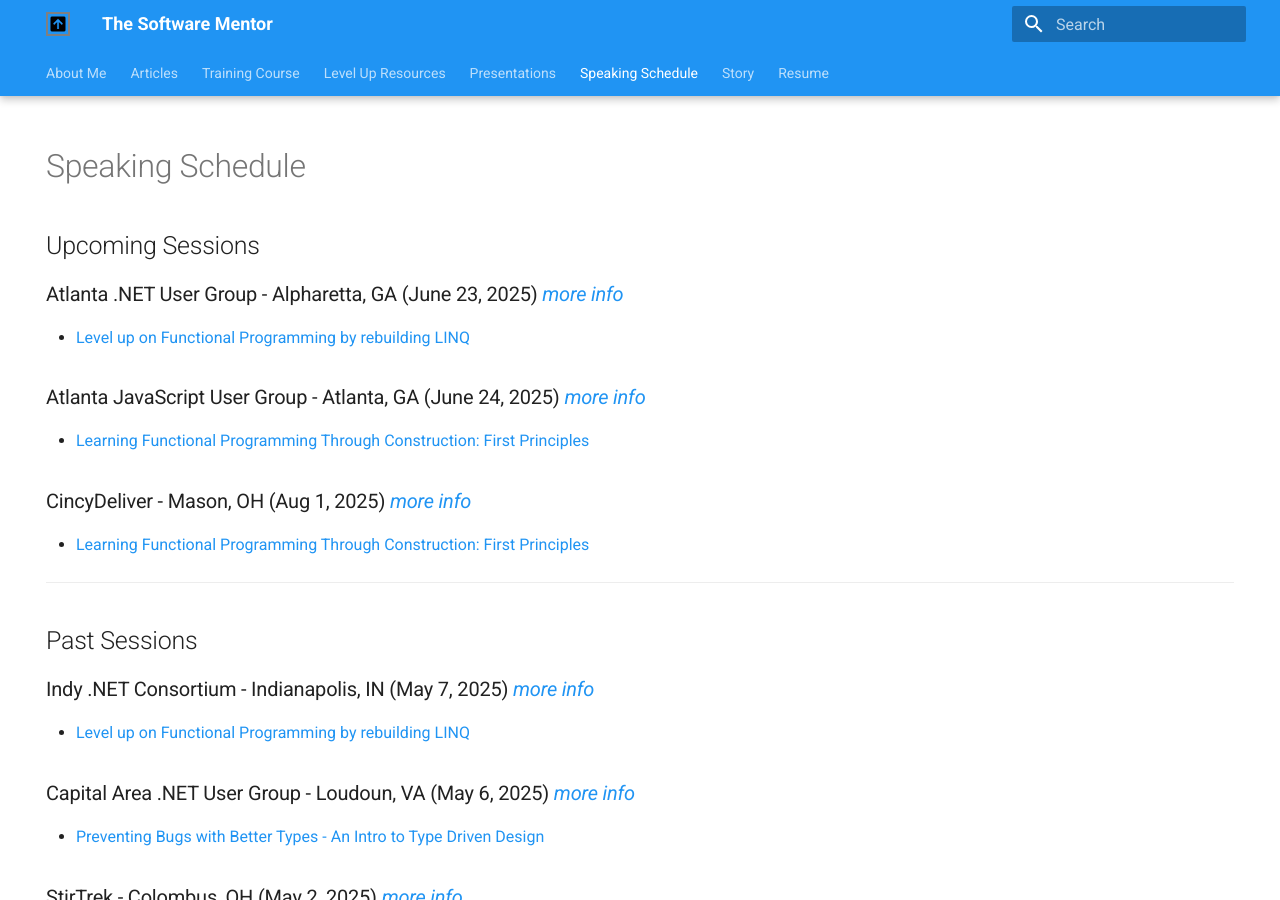
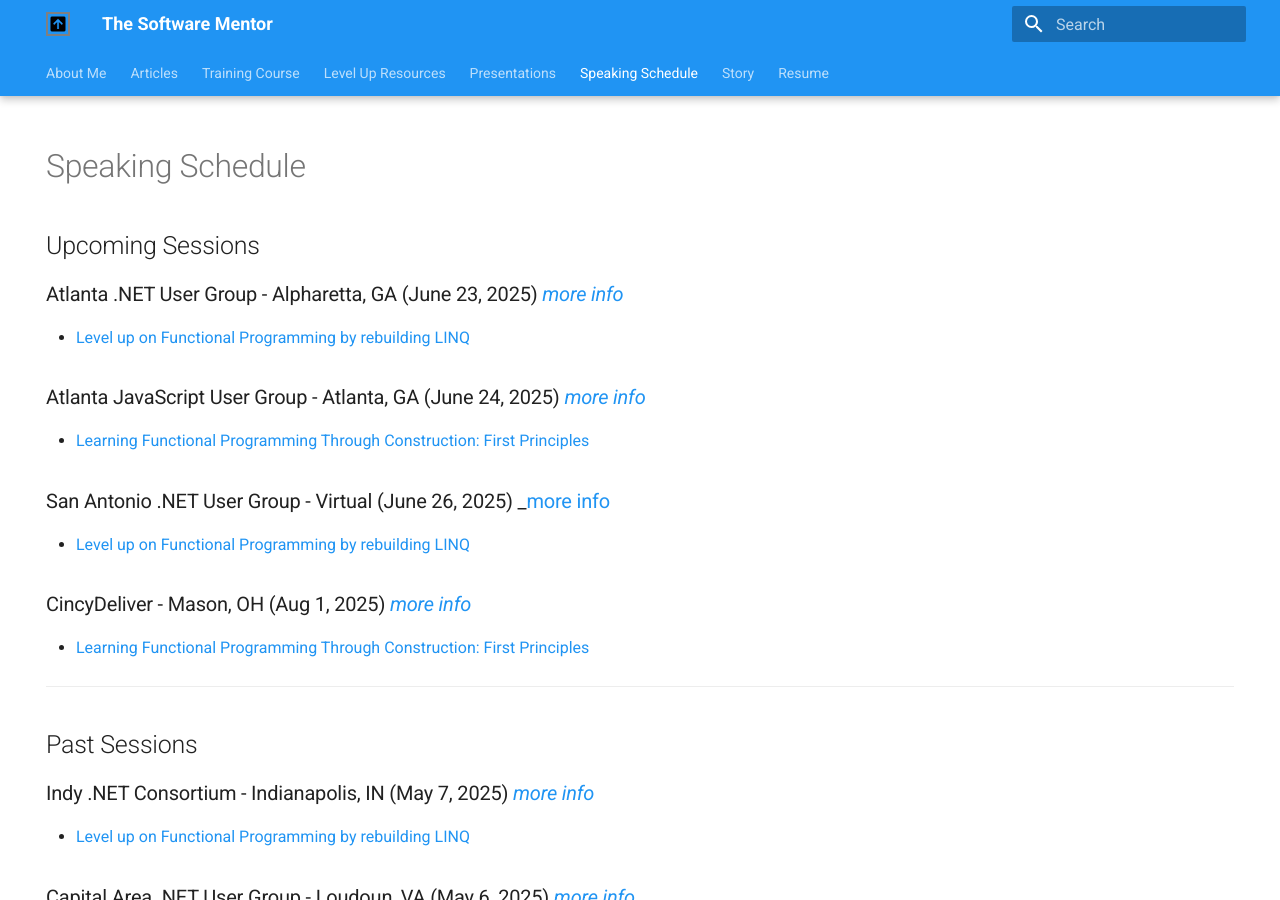
Before and after one commit to cameronpresley/blog, an MkDocs documentation site: the page built from docs/speaking-schedule.md, in a window 1280 px wide and 900 px high. Built offline with MkDocs 1.6.1 and Material for MkDocs 9.7.7, drawn with Linux system fonts in a browser that asks for light colours; plug-ins that fetch from the network failed and are left out.

Commit message:
Update speaking-schedule.md (#150)

```diff
--- a/docs/speaking-schedule.md
+++ b/docs/speaking-schedule.md
@@ -14,6 +14,10 @@ hide:
 ### Atlanta JavaScript User Group - Atlanta, GA (June 24, 2025) _[more info](https://www.meetup.com/atlantajavascript/events/308417893/)_
 
 - [Learning Functional Programming Through Construction: First Principles](./presentations.md#learning-functional-programming-through-construction-first-principles)
+
+### San Antonio .NET User Group - Virtual (June 26, 2025) _[more info](https://www.meetup.com/sadnug/events/308561280/)
+
+- [Level up on Functional Programming by rebuilding LINQ](./presentations.md#level-up-on-functional-programming-by-rebuilding-linq)
 
 ### CincyDeliver - Mason, OH (Aug 1, 2025) _[more info](https://www.cincydeliver.org/Home/Index)_
 
```
